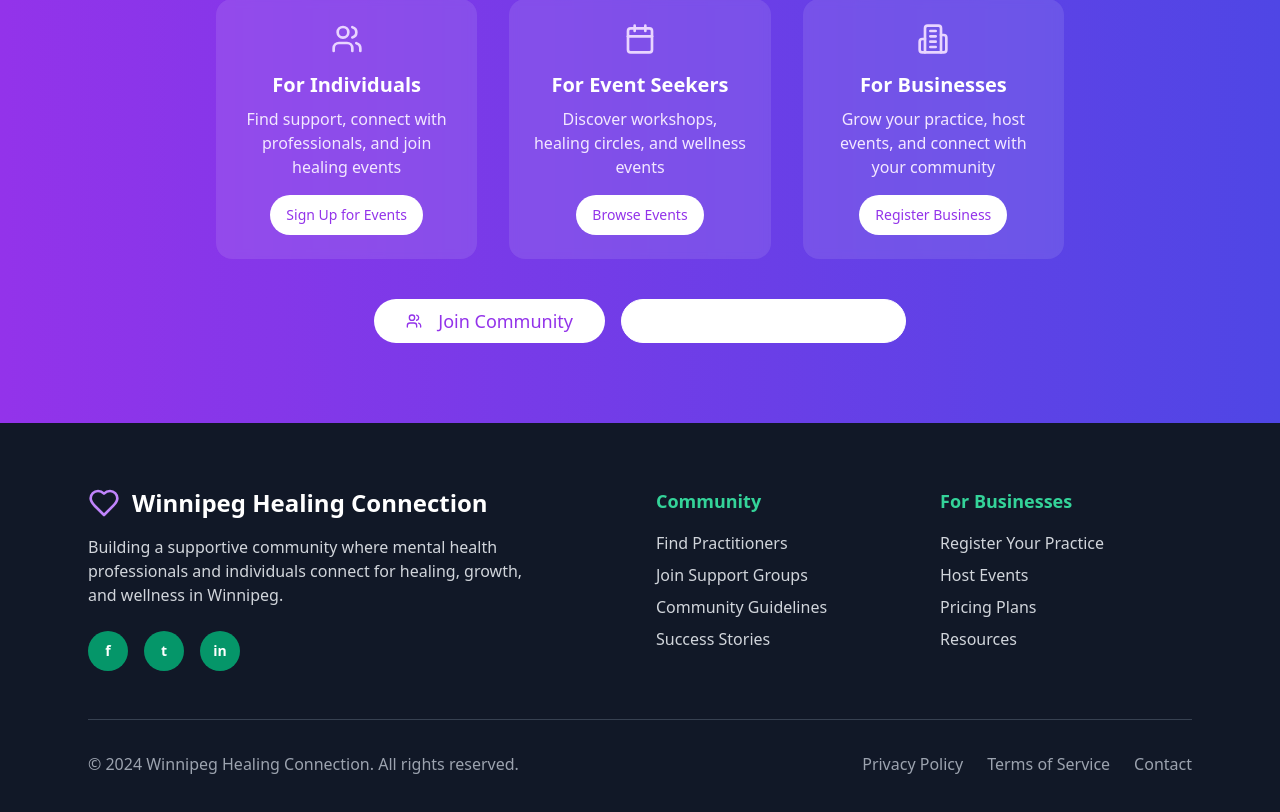
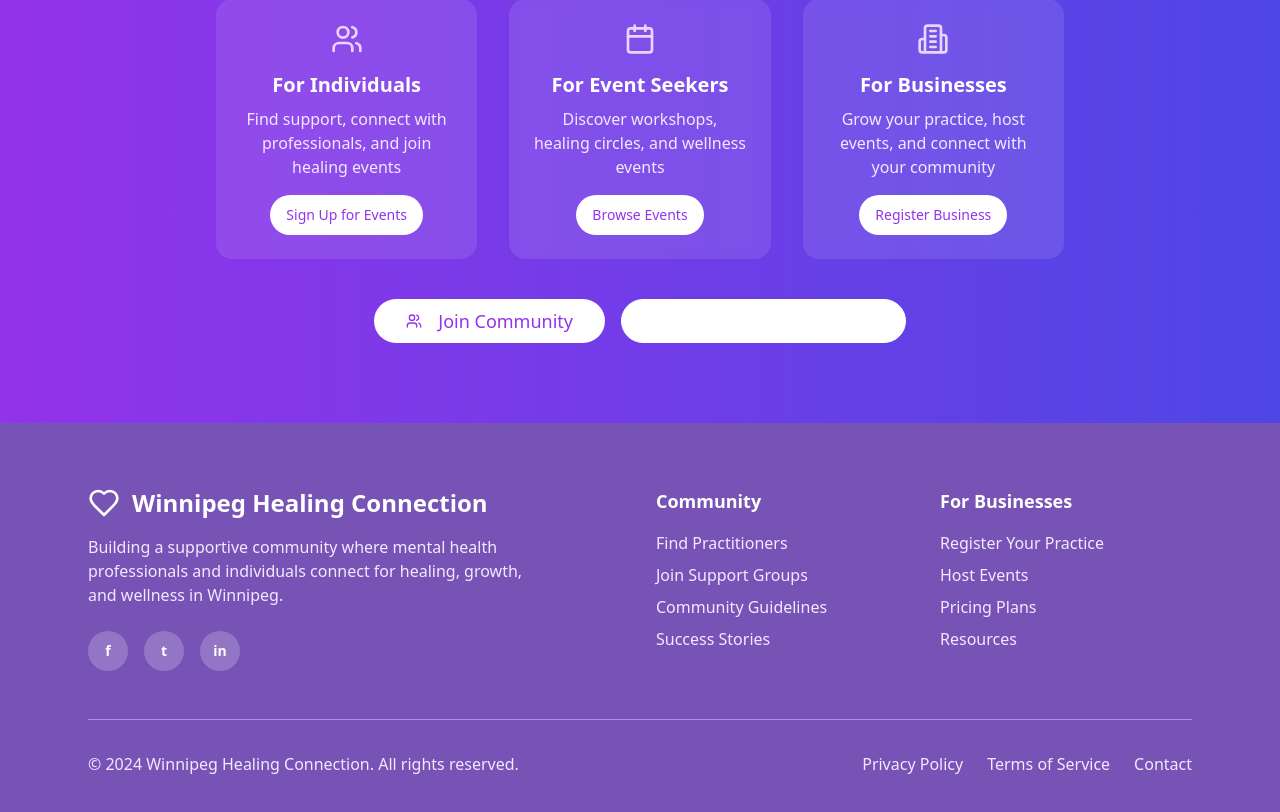
Before and after one commit to webzent-dev/soul-support-market, a React (Vite) app: page / in a window 1280 px wide. Shown: the part 6645-7457 px from the top of the page. Built offline with nearby package versions, Linux system fonts and the light colour scheme.

Commit message:
Refactor: Use brand color scheme
Updated the color scheme to use the brand color.

```diff
--- a/src/components/Footer.tsx
+++ b/src/components/Footer.tsx
@@ -1,62 +1,63 @@
+
 import { Heart, Home, Users, Calendar } from "lucide-react";
 
 const Footer = () => {
   return (
-    <footer className="bg-gray-900 text-white py-16">
+    <footer className="bg-[#7753b6] text-white py-16">
       <div className="max-w-6xl mx-auto px-6">
         <div className="grid grid-cols-1 md:grid-cols-4 gap-8 mb-12">
           <div className="col-span-1 md:col-span-2">
             <div className="flex items-center mb-4">
-              <Heart className="h-8 w-8 text-purple-400 mr-3" />
+              <Heart className="h-8 w-8 text-white mr-3" />
               <h3 className="text-2xl font-bold">Winnipeg Healing Connection</h3>
             </div>
-            <p className="text-gray-300 mb-6 max-w-md">
+            <p className="text-purple-100 mb-6 max-w-md">
               Building a supportive community where mental health professionals and
               individuals connect for healing, growth, and wellness in Winnipeg.
             </p>
             <div className="flex space-x-4">
-              <div className="w-10 h-10 bg-emerald-600 rounded-full flex items-center justify-center hover:bg-emerald-700 transition-colors cursor-pointer">
+              <div className="w-10 h-10 bg-white/20 rounded-full flex items-center justify-center hover:bg-white/30 transition-colors cursor-pointer">
                 <span className="text-sm font-bold">f</span>
               </div>
-              <div className="w-10 h-10 bg-emerald-600 rounded-full flex items-center justify-center hover:bg-emerald-700 transition-colors cursor-pointer">
+              <div className="w-10 h-10 bg-white/20 rounded-full flex items-center justify-center hover:bg-white/30 transition-colors cursor-pointer">
                 <span className="text-sm font-bold">t</span>
               </div>
-              <div className="w-10 h-10 bg-emerald-600 rounded-full flex items-center justify-center hover:bg-emerald-700 transition-colors cursor-pointer">
+              <div className="w-10 h-10 bg-white/20 rounded-full flex items-center justify-center hover:bg-white/30 transition-colors cursor-pointer">
                 <span className="text-sm font-bold">in</span>
               </div>
             </div>
           </div>
 
           <div>
-            <h4 className="text-lg font-semibold mb-4 text-emerald-400">Community</h4>
+            <h4 className="text-lg font-semibold mb-4 text-white">Community</h4>
             <ul className="space-y-2">
-              <li><a href="#" className="text-gray-300 hover:text-white transition-colors">Find Practitioners</a></li>
-              <li><a href="#" className="text-gray-300 hover:text-white transition-colors">Join Support Groups</a></li>
-              <li><a href="#" className="text-gray-300 hover:text-white transition-colors">Community Guidelines</a></li>
-              <li><a href="#" className="text-gray-300 hover:text-white transition-colors">Success Stories</a></li>
+              <li><a href="#" className="text-purple-100 hover:text-white transition-colors">Find Practitioners</a></li>
+              <li><a href="#" className="text-purple-100 hover:text-white transition-colors">Join Support Groups</a></li>
+              <li><a href="#" className="text-purple-100 hover:text-white transition-colors">Community Guidelines</a></li>
+              <li><a href="#" className="text-purple-100 hover:text-white transition-colors">Success Stories</a></li>
             </ul>
           </div>
 
           <div>
-            <h4 className="text-lg font-semibold mb-4 text-emerald-400">For Businesses</h4>
+            <h4 className="text-lg font-semibold mb-4 text-white">For Businesses</h4>
             <ul className="space-y-2">
-              <li><a href="#" className="text-gray-300 hover:text-white transition-colors">Register Your Practice</a></li>
-              <li><a href="#" className="text-gray-300 hover:text-white transition-colors">Host Events</a></li>
-              <li><a href="#" className="text-gray-300 hover:text-white transition-colors">Pricing Plans</a></li>
-              <li><a href="#" className="text-gray-300 hover:text-white transition-colors">Resources</a></li>
+              <li><a href="#" className="text-purple-100 hover:text-white transition-colors">Register Your Practice</a></li>
+              <li><a href="#" className="text-purple-100 hover:text-white transition-colors">Host Events</a></li>
+              <li><a href="#" className="text-purple-100 hover:text-white transition-colors">Pricing Plans</a></li>
+              <li><a href="#" className="text-purple-100 hover:text-white transition-colors">Resources</a></li>
             </ul>
           </div>
         </div>
 
-        <div className="border-t border-gray-700 pt-8">
+        <div className="border-t border-purple-400 pt-8">
           <div className="flex flex-col md:flex-row justify-between items-center">
-            <p className="text-gray-400 mb-4 md:mb-0">
+            <p className="text-purple-100 mb-4 md:mb-0">
               © 2024 Winnipeg Healing Connection. All rights reserved.
             </p>
             <div className="flex space-x-6">
-              <a href="#" className="text-gray-400 hover:text-white transition-colors">Privacy Policy</a>
-              <a href="#" className="text-gray-400 hover:text-white transition-colors">Terms of Service</a>
-              <a href="#" className="text-gray-400 hover:text-white transition-colors">Contact</a>
+              <a href="#" className="text-purple-100 hover:text-white transition-colors">Privacy Policy</a>
+              <a href="#" className="text-purple-100 hover:text-white transition-colors">Terms of Service</a>
+              <a href="#" className="text-purple-100 hover:text-white transition-colors">Contact</a>
             </div>
           </div>
         </div>
```
